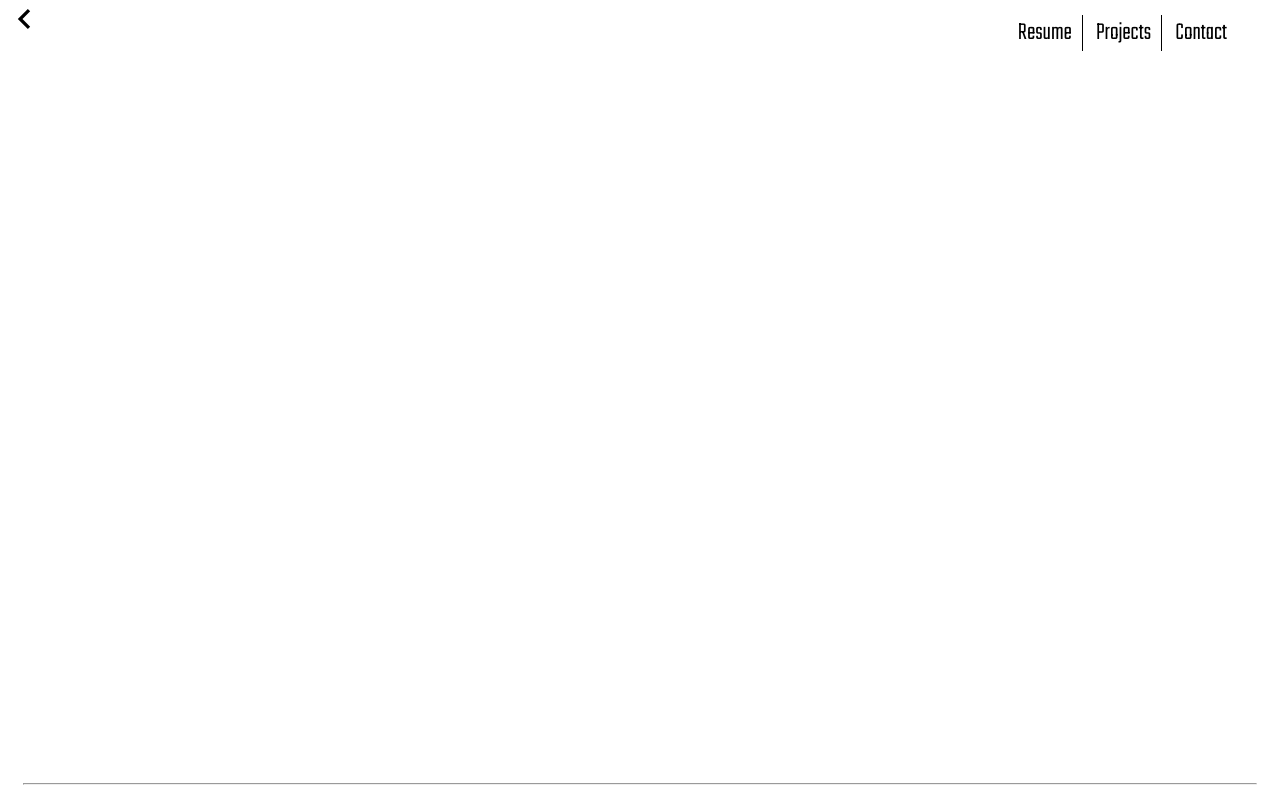
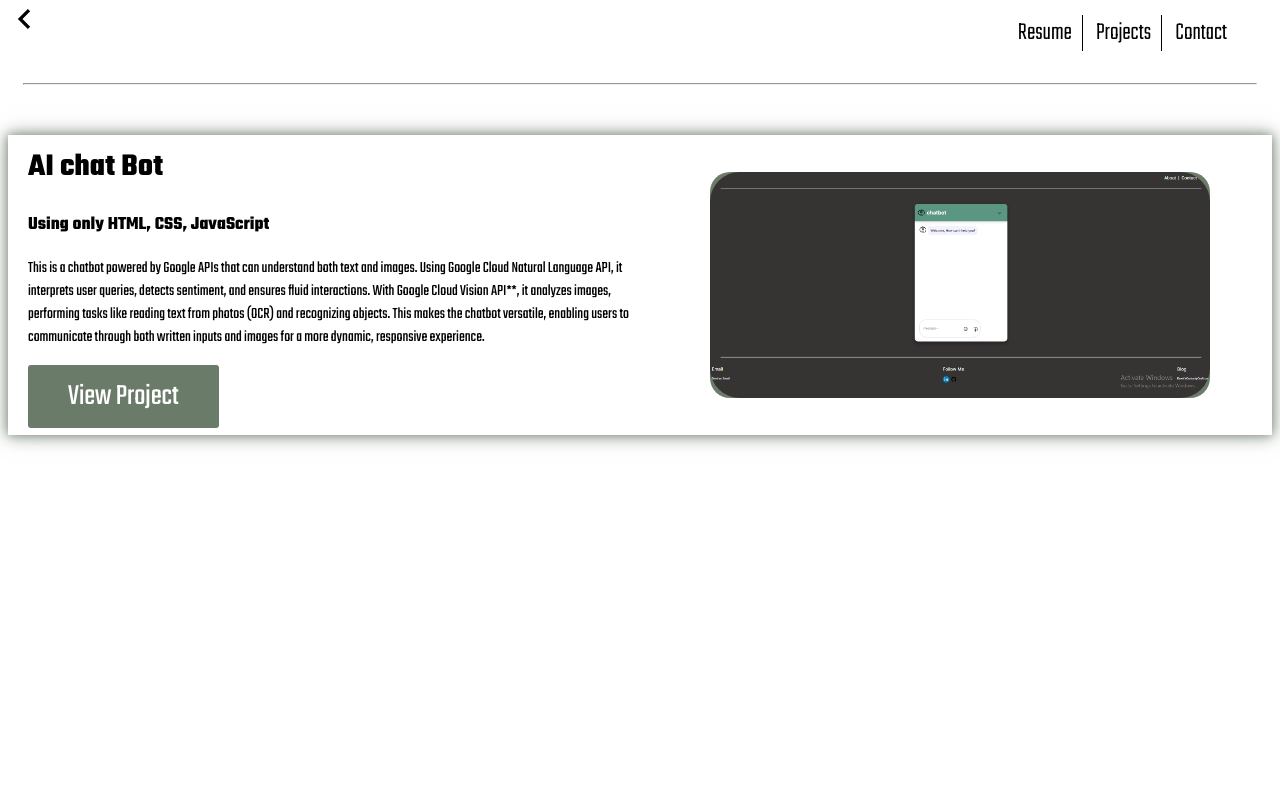
Before and after one commit to Dawittekle/Portfolio-Website, a plain HTML site: page projects.htm in a window 1280 px wide. Shown: the top 794 px of the page. Drawn offline with Linux system fonts and the light colour scheme.

Commit message:
adding the first project

```diff
--- a/project.css
+++ b/project.css
@@ -44,6 +44,49 @@ a:hover{
 
 main{
     height: 700px;
+    display: flex;
+    flex-direction: column;
+    margin-top: 50px;
+
+}
+.View-project{
+    padding: 10px 40px;
+    background-color:rgb(106, 123, 106);
+    color: white;
+    border: none;
+    border-radius: 3px;
+    margin-bottom: 20px;
+    font-size: 30px;
+    font-family:teko,'Times New Roman', Times, serif ;
+}
+.View-project:hover{
+    color: rgb(106, 123, 106);
+    background-color: white;
+    border: 1px solid rgb(106, 123, 106) ;
+}
+.project1{
+    height: 300px;
+    display: flex;
+    align-items: center;
+    gap: 50px;
+    box-shadow: 0 0 10px rgba(106, 123, 106, 0.8), 0 0 20px rgba(106, 123, 106, 0.6);
+
+}
+.project1-detail{
+    margin-left: 20px;
+    width: 50%;
+
+}
+.project1-image{
+    display: flex;
+    align-items: center;
+    justify-content: center;
+    background-color:rgb(106, 123, 106);
+    border-radius: 20px;
+}
+.project1-image img{
+    width: 500px;
+    border-radius: 30px;
 }
 
 
--- a/projects.htm
+++ b/projects.htm
@@ -30,8 +30,29 @@
        <a href="index.html"><button class="back"><img src="images/leftarrow.svg" alt="Back" class="back-img"></button></a>
 
      </header>
+     <hr>
 
      <main>
+        <div class="project1">
+            <div class="project1-detail">
+                <h1>AI chat Bot</h1>
+                <h3>Using only HTML, CSS, JavaScript</h3>
+                <p>
+                    This is a chatbot powered by Google APIs that can understand both text and images.
+                    Using Google Cloud Natural Language API, it interprets user queries, detects sentiment, and ensures fluid interactions. With Google Cloud Vision API**, it analyzes images, performing tasks like reading text from photos (OCR) and recognizing objects. This makes the chatbot versatile,
+                     enabling users to communicate through both written inputs and images for a more dynamic, responsive experience.
+                </p>
+                <a href="https://dawittekle.github.io/AI-chat-bot/" target="_blank"><button class="View-project">View Project</button></a>
+
+
+            </div>
+            <div class="project1-image">
+                <img src="Posts/AI chat bot web image.png" alt="AI chatbot image" >
+
+
+            </div>
+
+        </div>
 
      </main>
 
```
Also changed, not shown: Posts/AI chat bot web image.png (added).
